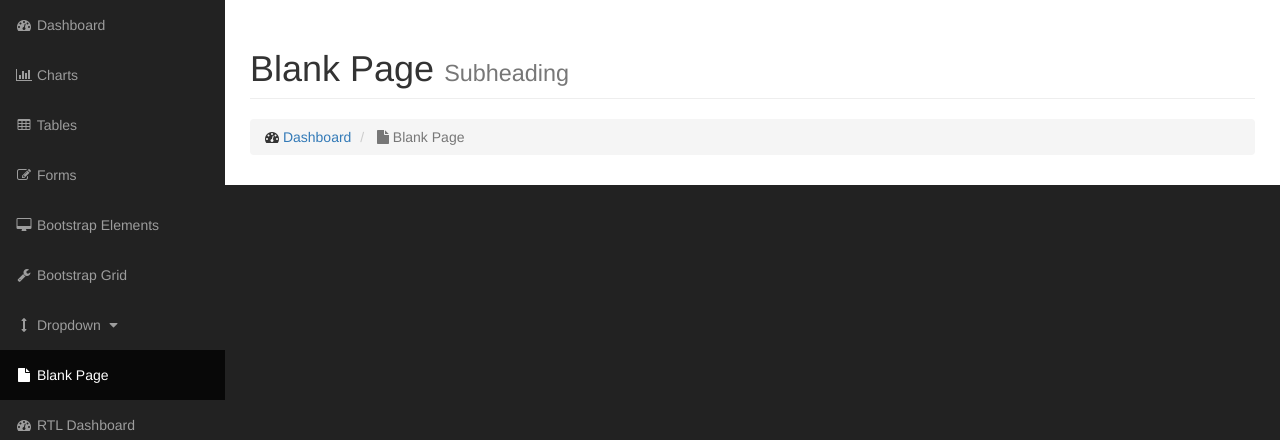
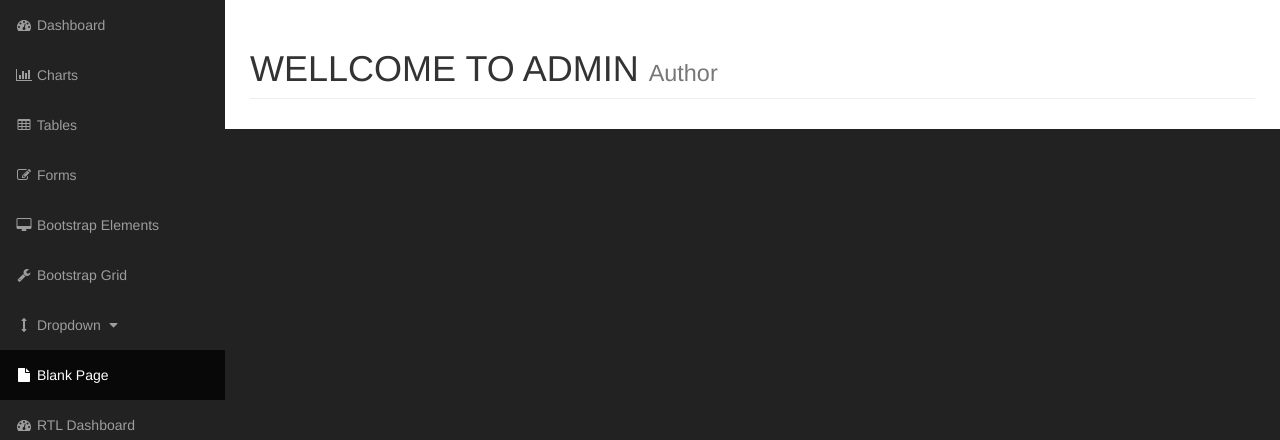
Before and after one commit to Rimantas55/cms-first, a PHP site: page /admin in a window 1280 px wide. Shown: the part 51-491 px from the top of the page. Run offline with PHP 8.4, Linux system fonts and the light colour scheme; grey boxes labelled with a size stand in for pictures from a placeholder-image service; some libraries are stand-ins or nearby versions.

Commit message:
admin site some preparation before putting php code

```diff
--- a/admin/includes/footer.php
+++ b/admin/includes/footer.php
@@ -0,0 +1,12 @@
+</div>
+    <!-- /#wrapper -->
+
+    <!-- jQuery -->
+    <script src="js/jquery.js"></script>
+
+    <!-- Bootstrap Core JavaScript -->
+    <script src="js/bootstrap.min.js"></script>
+
+</body>
+
+</html>
--- a/admin/includes/header.php
+++ b/admin/includes/header.php
@@ -0,0 +1,32 @@
+<!DOCTYPE html>
+<html lang="en">
+
+<head>
+
+    <meta charset="utf-8">
+    <meta http-equiv="X-UA-Compatible" content="IE=edge">
+    <meta name="viewport" content="width=device-width, initial-scale=1">
+    <meta name="description" content="">
+    <meta name="author" content="">
+
+    <title>SB Admin - Bootstrap Admin Template</title>
+
+    <!-- Bootstrap Core CSS -->
+    <link href="css/bootstrap.min.css" rel="stylesheet">
+
+    <!-- Custom CSS -->
+    <link href="css/sb-admin.css" rel="stylesheet">
+
+    <!-- Custom Fonts -->
+    <link href="font-awesome/css/font-awesome.min.css" rel="stylesheet" type="text/css">
+
+    <!-- HTML5 Shim and Respond.js IE8 support of HTML5 elements and media queries -->
+    <!-- WARNING: Respond.js doesn't work if you view the page via file:// -->
+    <!--[if lt IE 9]>
+        <script src="https://oss.maxcdn.com/libs/html5shiv/3.7.0/html5shiv.js"></script>
+        <script src="https://oss.maxcdn.com/libs/respond.js/1.4.2/respond.min.js"></script>
+    <![endif]-->
+
+</head>
+
+<body>
--- a/admin/index.php
+++ b/admin/index.php
@@ -1,35 +1,4 @@
-<!DOCTYPE html>
-<html lang="en">
-
-<head>
-
-    <meta charset="utf-8">
-    <meta http-equiv="X-UA-Compatible" content="IE=edge">
-    <meta name="viewport" content="width=device-width, initial-scale=1">
-    <meta name="description" content="">
-    <meta name="author" content="">
-
-    <title>SB Admin - Bootstrap Admin Template</title>
-
-    <!-- Bootstrap Core CSS -->
-    <link href="css/bootstrap.min.css" rel="stylesheet">
-
-    <!-- Custom CSS -->
-    <link href="css/sb-admin.css" rel="stylesheet">
-
-    <!-- Custom Fonts -->
-    <link href="font-awesome/css/font-awesome.min.css" rel="stylesheet" type="text/css">
-
-    <!-- HTML5 Shim and Respond.js IE8 support of HTML5 elements and media queries -->
-    <!-- WARNING: Respond.js doesn't work if you view the page via file:// -->
-    <!--[if lt IE 9]>
-        <script src="https://oss.maxcdn.com/libs/html5shiv/3.7.0/html5shiv.js"></script>
-        <script src="https://oss.maxcdn.com/libs/respond.js/1.4.2/respond.min.js"></script>
-    <![endif]-->
-
-</head>
-
-<body>
+<?php include "includes/header.php";?>
 
     <div id="wrapper">
 
@@ -197,6 +166,10 @@
             <!-- /.navbar-collapse -->
         </nav>
 
+
+
+
+
         <div id="page-wrapper">
 
             <div class="container-fluid">
@@ -204,18 +177,19 @@
                 <!-- Page Heading -->
                 <div class="row">
                     <div class="col-lg-12">
+
+
+
+
                         <h1 class="page-header">
-                            Blank Page
-                            <small>Subheading</small>
+                            WELLCOME TO ADMIN
+                            <small>Author</small>
                         </h1>
-                        <ol class="breadcrumb">
-                            <li>
-                                <i class="fa fa-dashboard"></i>  <a href="index.html">Dashboard</a>
-                            </li>
-                            <li class="active">
-                                <i class="fa fa-file"></i> Blank Page
-                            </li>
-                        </ol>
+
+
+
+
+
                     </div>
                 </div>
                 <!-- /.row -->
@@ -224,17 +198,13 @@
             <!-- /.container-fluid -->
 
         </div>
+
+
+
+
+
+
+
         <!-- /#page-wrapper -->
 
-    </div>
-    <!-- /#wrapper -->
-
-    <!-- jQuery -->
-    <script src="js/jquery.js"></script>
-
-    <!-- Bootstrap Core JavaScript -->
-    <script src="js/bootstrap.min.js"></script>
-
-</body>
-
-</html>
+    <?php include "includes/footer.php";?>
```
